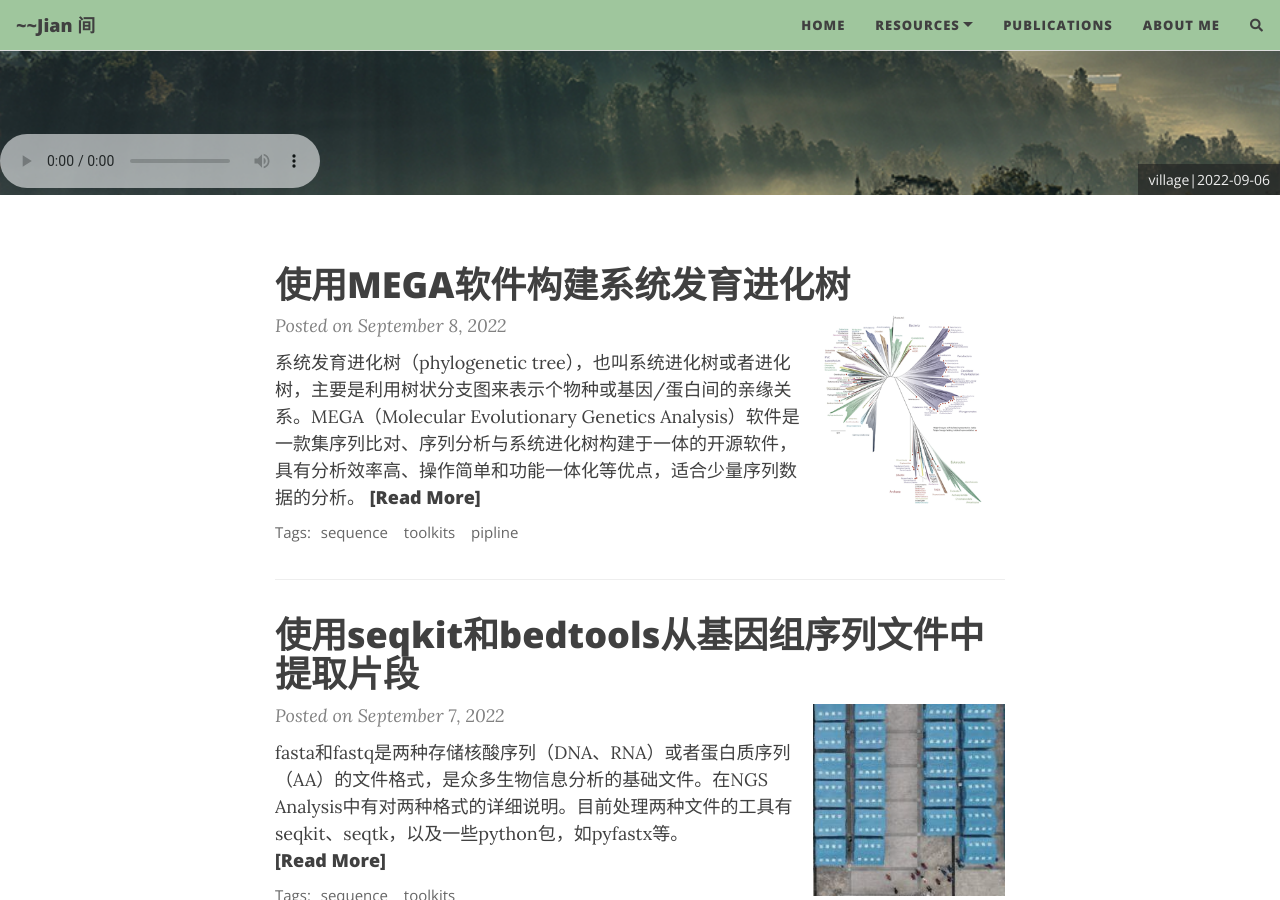
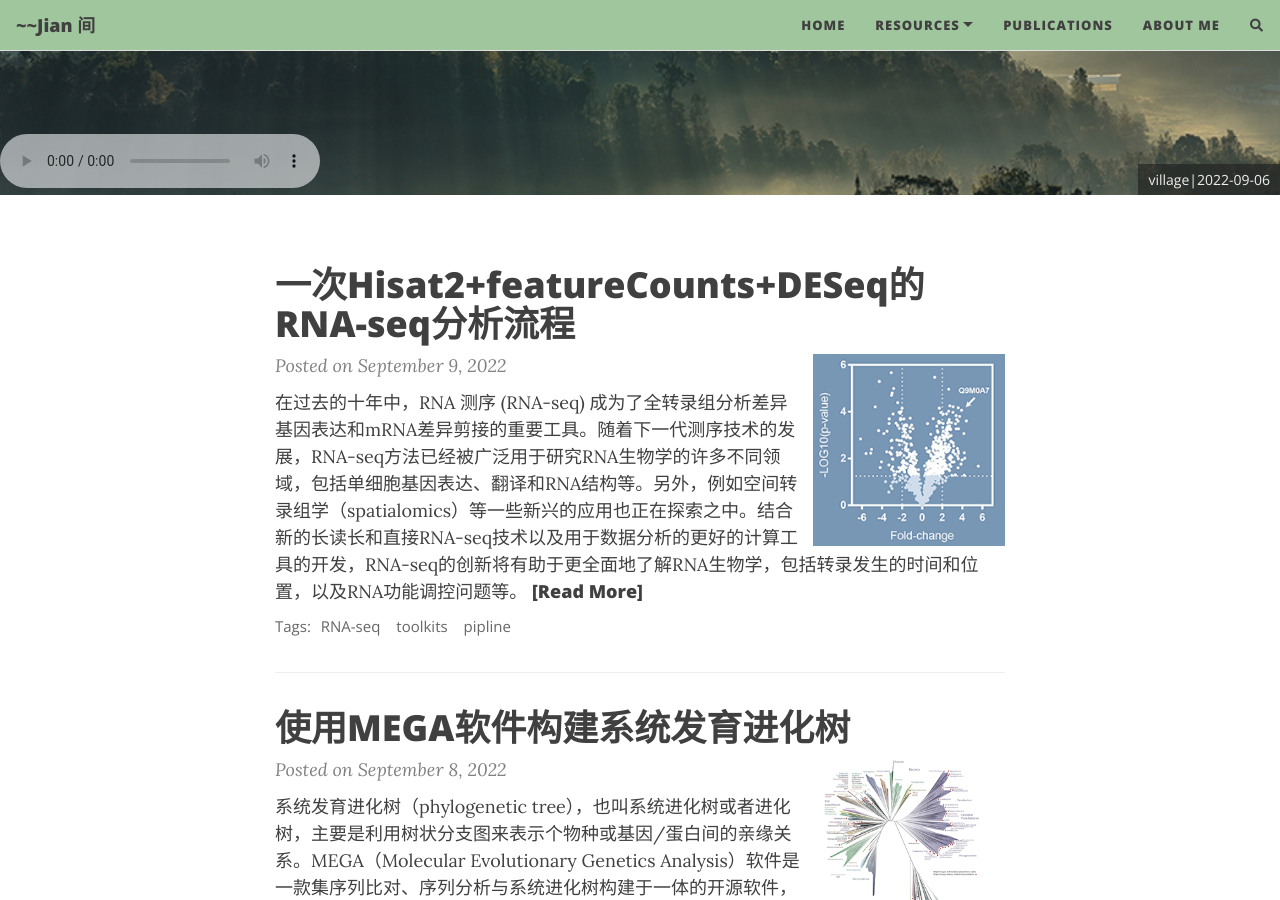
Before and after one commit to Zer0o0/intergap.githb.io, a Jekyll site: the page built from docs/index.html, in a window 1280 px wide and 900 px high, scrolled down 411 px. Built offline with Jekyll 4.4.1, drawn with Linux system fonts in a browser that asks for light colours; nearby versions of some CDN libraries; the list of posts is cut into pages by our own code; comment, search, counter and statistics services are not loaded; some of the changed lines change nothing that is shown.

Commit message:
add a post

````diff
--- a/docs/_posts/2022-09-08-phylogenetic-analysis.md
+++ b/docs/_posts/2022-09-08-phylogenetic-analysis.md
@@ -23,8 +23,8 @@ thumbnail-img: /assets/img/mds/lifetree.png
 4.5 进化树的美化（如树的形状和标签字体字号等）和输出
 
 **Bootstrap方法**会以原序列为蓝本随机重组生成新的序列，重复估算树模型。如果原序列计算得到的分枝在新Bootstrap中依然频繁出现，则该分枝的可信度高，分枝在Bootstrap中出现的频率就是表征分枝可信度的参数。在构建进化树的结果中，会出现Original Tree和Bootstrap Consensus Tree，其中
-Original Tree是步长检验构建的N次株树中的最优系统树。未经过多棵树合并，所以Original Tree上有计算得到的距离数据，可以精确地表征两个基因的亲缘远近，MEGA形成的Original Tree上也有频率参数，实际来自Bootstrap Consensus Tree的对应分枝；
-Bootstrap Consensus Tree 是很多次Bootstrap得到的平均结果，它不包含进化距离信息（在设置View时无法调用，也没有意义），分枝上的数字代表该分枝的频率参数，即经步长检验有百分之几的树具有这根树枝，反应了该树枝的可信度。另外，它的拓扑结构也可能与Original Tree有较大差异。
+1）Original Tree是步长检验构建的N次株树中的最优系统树。未经过多棵树合并，所以Original Tree上有计算得到的距离数据，可以精确地表征两个基因的亲缘远近，MEGA形成的Original Tree上也有频率参数，实际来自Bootstrap Consensus Tree的对应分枝；
+2）Bootstrap Consensus Tree 是很多次Bootstrap得到的平均结果，它不包含进化距离信息（在设置View时无法调用，也没有意义），分枝上的数字代表该分枝的频率参数，即经步长检验有百分之几的树具有这根树枝，反应了该树枝的可信度。另外，它的拓扑结构也可能与Original Tree有较大差异。
 
 Ref: [Building Phylogenetic Trees from Molecular Data with MEGA](https://academic.oup.com/mbe/article/30/5/1229/992850?login=true)
 
@@ -49,10 +49,16 @@ ML方法对所有可能的系统发育树都计算似然函数，似然函数值
 - 贝叶斯推断法 BI (Bayesian Inference)
 
 近年来发展起来的一种新的利用贝叶斯演绎法预测种系发生史的系统进化分析方法，它既保留了最大似然法的基本原理，又引进了马尔科夫链的蒙特卡洛方法(markov chain monte carlo process)，来模拟演化树的较晚期可能性分布，并使计算时间大大缩短。
-贝叶斯法的优点在于：推导系统树、评估系统树的不确定性、检测选择作用、比较系统树、参考化石记录计算分歧时间和检测分子钟。贝叶斯法得到的系统进化树不需要利用自引导法进行检验，其后验概率直观地反映了系统进化树的可信程度，是一种系统进化分析的好方法，它既能根据分子进化的现有理论和各种模型用概率重建系统进化关系，又克服了最大似然法计算速度慢、不适用于大数据集样本的缺陷。贝叶斯法可以选择适当的模型来拟合数据，它和最大似然法相似，都是选定一个进化模型，然后通过程序搜索模型和序列数据一致的最优系统树。但二者基本的不同在于，最大似然法是以观察数据的最大概率来拟合系统树，贝叶斯法是通过系统树对数据及进化模型的最大拟合概率而得到系统树；最大似然法给出的是数据的概率，而贝叶斯法给出的是模型的概率；最大似然法搜索单一的最相似系统树，贝叶斯法得到的是具有大致相等似然的系统树集合。另外，通过贝叶斯法分析得到的结果很容易解释，系统树分支上的数值就表明了该分支的概率，而且通过贝叶斯法，我们可以利用复杂的碱基替代模型快速而有效地分析大的数据。
+贝叶斯法的优点在于：推导系统树、评估系统树的不确定性、检测选择作用、比较系统树、参考化石记录计算分歧时间和检测分子钟。贝叶斯法得到的系统进化树不需要利用自引导法进行检验，其后验概率直观地反映了系统进化树的可信程度，是一种系统进化分析的好方法，它既能根据分子进化的现有理论和各种模型用概率重建系统进化关系，又克服了最大似然法计算速度慢、不适用于大数据集样本的缺陷。
+贝叶斯法可以选择适当的模型来拟合数据，它和最大似然法相似，都是选定一个进化模型，然后通过程序搜索模型和序列数据一致的最优系统树。但二者基本的不同在于，最大似然法是以观察数据的最大概率来拟合系统树，贝叶斯法是通过系统树对数据及进化模型的最大拟合概率而得到系统树；最大似然法给出的是数据的概率，而贝叶斯法给出的是模型的概率；最大似然法搜索单一的最相似系统树，贝叶斯法得到的是具有大致相等似然的系统树集合。
+另外，通过贝叶斯法分析得到的结果很容易解释，系统树分支上的数值就表明了该分支的概率，而且通过贝叶斯法，我们可以利用复杂的碱基替代模型快速而有效地分析大的数据。
 
 **总结一下：**
-常用构树方法的比较甄选从上述我们可以了解到，重建系统发生树的方法有很多，也各有优缺点。因此在实际操作中，往往需要根据自己的研究需要联合使用不同的构树方法以获得最佳分析结果。比较以上几种主要的构树方法，一般情况下，若有合适的分子进化模型可供选择，用最大似然法构树获得的结果较好；对于近缘物种序列，通常情况下使用最大简约法；而对于远缘物种序列，一般使用邻接法或最大似然法。对于相似度很低的序列，邻接法往往出现长枝吸引(branch attraction)现象，有时严重干扰进化树的构建。对于各种方法重建进化树的准确性，Hall (2005)认为贝叶斯法最好，其次是最大似然法，然后是最大简约法。其实如果序列的相似性较高，各种方法都会得到不错的结果，模型间的差别也不大。邻接法和最大似然法是需要选择模型的。蛋白质序列和DNA序列的模型选择是不同的。蛋白质序列的构树模型一般选择Poissoncorrection(泊松修正)，而核酸序列的构树模型一般选择Kimura2-parameter (Kimura一2参数)。如果对各种模型的理解并不深入，最好不要使用其他复杂的模型。参数的设置推荐使用缺省的参数。在重建进化树过程中，均需选择bootstrap进行树的检验。一般bootstrap的值>70，则认为重建的进化树较为可靠。如果bootstrap的值太低，则有可能进化树的拓扑结构有错误，进化树是不可靠的。因此，一般推荐用两种以上不同的方法构建进化树，如果所得到的进化树类似，且bootstrap值总体较高，则得到的结果较为可靠。通常情况下，只要选择了合适的方法和模型，构出的树均是有意义的，研究者可根据自己研究的需要选择最佳的树进行分析。
+常用构树方法的比较甄选从上述我们可以了解到，重建系统发生树的方法有很多，也各有优缺点。因此在实际操作中，往往需要根据自己的研究需要联合使用不同的构树方法以获得最佳分析结果。
+比较以上几种主要的构树方法，一般情况下，若有合适的分子进化模型可供选择，用最大似然法构树获得的结果较好；对于近缘物种序列，通常情况下使用最大简约法；而对于远缘物种序列，一般使用邻接法或最大似然法。对于相似度很低的序列，邻接法往往出现长枝吸引(branch attraction)现象，有时严重干扰进化树的构建。
+对于各种方法重建进化树的准确性，Hall (2005)认为贝叶斯法最好，其次是最大似然法，然后是最大简约法。其实如果序列的相似性较高，各种方法都会得到不错的结果，模型间的差别也不大。邻接法和最大似然法是需要选择模型的。蛋白质序列和DNA序列的模型选择是不同的。蛋白质序列的构树模型一般选择Poissoncorrection(泊松修正)，而核酸序列的构树模型一般选择Kimura2-parameter (Kimura2参数)。如果对各种模型的理解并不深入，最好不要使用其他复杂的模型。参数的设置推荐使用缺省的参数。
+在重建进化树过程中，均需选择bootstrap进行树的检验。一般bootstrap的值>70，则认为重建的进化树较为可靠。如果bootstrap的值太低，则有可能进化树的拓扑结构有错误，进化树是不可靠的。因此，一般推荐用两种以上不同的方法构建进化树，如果所得到的进化树类似，且bootstrap值总体较高，则得到的结果较为可靠。
+通常情况下，只要选择了合适的方法和模型，构出的树均是有意义的，研究者可根据自己研究的需要选择最佳的树进行分析。
 
 ### 建树基本步骤
 
--- /dev/null
+++ b/docs/_posts/2022-09-09-rna-seq-analysis.md
@@ -0,0 +1,173 @@
+---
+layout: post
+title: 一次Hisat2+featureCounts+DESeq的RNA-seq分析流程
+tags: [RNA-seq, toolkits, pipline]
+cover-img: /assets/img/mds/sanger_seq.png
+thumbnail-img: /assets/img/mds/volcano_plot.png
+---
+
+在过去的十年中，RNA 测序 (RNA-seq) 成为了全转录组分析差异基因表达和mRNA差异剪接的重要工具。随着下一代测序技术的发展，RNA-seq方法已经被广泛用于研究RNA生物学的许多不同领域，包括单细胞基因表达、翻译和RNA结构等。另外，例如空间转录组学（spatialomics）等一些新兴的应用也正在探索之中。结合新的长读长和直接RNA-seq技术以及用于数据分析的更好的计算工具的开发，RNA-seq的创新将有助于更全面地了解RNA生物学，包括转录发生的时间和位置，以及RNA功能调控问题等。
+
+RNA-seq的常规分析流程主要包括：1）建库测序，获取reads；2）对reads进行质控；3）去除接头和低质量碱基；4）将reads比对回参考基因组；5）统计reads数表征基因表达水平；6）基因差异表达分析或者联合多组学分析；7）基因功能富集分析等。常用工具如下：
+
+1. 质控
+[FastQC](https://www.bioinformatics.babraham.ac.uk/projects/fastqc/)、[fastp](https://github.com/OpenGene/fastp)、[RSeQC](http://rseqc.sourceforge.net/)等
+2. 预处理reads
+[Cutadapt](https://cutadapt.readthedocs.io/en/stable/)、[Trim Galore (Cutadapt+fastQC)](https://www.bioinformatics.babraham.ac.uk/projects/trim_galore/)、[Trimmomatic](http://www.usadellab.org/cms/?page=trimmomatic)等
+3. reads回贴
+[HISAT2](http://daehwankimlab.github.io/hisat2/)、[STAR](https://github.com/alexdobin/STAR)
+4. 计算基因表达量
+[featureCounts](http://subread.sourceforge.net/featureCounts.html)、[StringTie](https://ccb.jhu.edu/software/stringtie/)、[Salmon](https://salmon.readthedocs.io/en/latest/salmon.html)、[Cufflinks](https://github.com/cole-trapnell-lab/cufflinks)
+Salmon可以选择跳过reads比对回参考基因组步骤。
+5. 差异分析
+[Cufflinks-cuffdiff](https://github.com/cole-trapnell-lab/cufflinks)、[DESeq2](https://bioconductor.org/packages/release/bioc/html/DESeq2.html)、[limma](https://bioconductor.org/packages/release/bioc/html/limma.html)、[edgeR](https://bioconductor.org/packages/release/bioc/html/edgeR.html)
+6. 功能富集分析
+[DAVID](https://david.ncifcrf.gov/home.jsp)、[GSEA](https://www.gsea-msigdb.org/gsea/index.jsp)、[Enrichr](https://maayanlab.cloud/Enrichr/)、[panther](http://pantherdb.org/)、[GREAT](http://bejerano.stanford.edu/great/public/html/)、[clusterProfiler](https://bioconductor.org/packages/release/bioc/html/clusterProfiler.html)等
+
+[Snakemake](https://snakemake.readthedocs.io/en/stable/)是基于Python语言实现的一个工作流管理系统，用于创建可重复和可扩展的数据分析流程的工具。Snakemake 可以根据分析所需软件描述，自动部署到任何执行环境。此外，可以无缝扩展到服务器、集群、网格和云环境，无需修改工作流定义。
+
+### reads数据处理
+
+如下为基于Snakemake定义的RNA-seq分析流程，使用了Hisat2+featureCounts+DESeq2的组合工具，针对双端测序（pair-end）使用：
+```
+###################
+# Genome files #
+genome_index="/home/user/genomes/hisat2Index/hg38/genome"  #参考基因组
+genome_gtf="/home/user/genomes/hg38.ncbiRefSeq.gtf"        #参考基因组注释文件
+###################
+# input files #
+species="Human/Homo sapiens"  #
+reads=["_R1","_R2"]           #或者_1,_2
+ext=".fastq.gz"               #或者.fq.gz
+path_origin=""                #测序原始数据存放路径
+samples=[]                    #样本名，不加后缀
+###################
+# pre-pipeline #
+import os
+import sys
+from pathlib import Path
+
+
+p = Path(path_origin)
+ss=list(p.glob("**/*"+ext))   # 注意，**目录链接无法找到文件
+l=len(ext)+len(reads[0])
+
+Path("rawdata").mkdir(parents=True, exist_ok=True)
+pwd=Path.cwd()
+for s in ss:
+    f=s.name
+    if f[0:-l] in samples:
+        s2=pwd / "rawdata"/ f
+        #s2.unlink(missing_ok=True)  #python 3.8支持
+        if s2.exists():
+            os.remove(s2)
+        s2.symlink_to(s)  #注意s2为生成的软链接文件
+        #os.symlink(s,s2)
+
+print("#"*10)
+print("Species is:")
+print("All samples:", samples)
+print("#"*10)
+###################
+rule all:
+    input:
+        expand("fastQC/{sample}{read}_fastqc.html",sample=samples,read=reads),
+        expand("alignment/{sample}.filter.sorted.bam.bai",sample=samples),
+        expand("counts/{sample}.tab",sample=samples),
+        expand("featurecounts/{sample}.count.txt",sample=samples),
+        #"counts/gene_count_matrix.csv"
+
+rule trimgalore:
+    input:
+        r1="rawdata/{sample}"+reads[0]+ext,
+        r2="rawdata/{sample}"+reads[1]+ext
+    output:
+        r1="trimdata/{sample}"+reads[0]+ext,
+        r2="trimdata/{sample}"+reads[1]+ext
+    params:
+        tmp1="trimdata/{sample}"+reads[0]+"_val_1.fq.gz",
+        tmp2="trimdata/{sample}"+reads[1]+"_val_2.fq.gz"
+    threads: 4
+    log:
+        "trimdata/logs/{sample}.log"
+    shell:
+        "trim_galore --paired --stringency 3 -q 20 --length 20 -o trimdata --cores {threads} {input.r1} {input.r2} 2> {log}; "
+        "mv {params.tmp1} {output.r1}; "
+        "mv {params.tmp2} {output.r2}"
+
+rule fastqc:
+    input:
+        "trimdata/{sample}{read}"+ext
+    output:
+        "fastQC/{sample}{read}_fastqc.html"
+    log:
+        "fastQC/logs/{sample}{read}.log"
+    shell:
+        "fastqc -o fastQC -t {threads} -q {input} 2> {log}"
+
+rule hisat2:
+    input:
+        r1="trimdata/{sample}"+reads[0]+ext,
+        r2="trimdata/{sample}"+reads[1]+ext
+    output:
+        bam="alignment/{sample}.bam",
+        summary="alignment/{sample}.summary"
+    threads: 24
+    params:
+        index=genome_index,
+        splice="alignment/{sample}.splice.txt",
+        met="alignment/{sample}.matrix.txt"
+    log:
+        "alignment/logs/{sample}.align.log"
+    shell:
+        "hisat2 -q --rna-strandness RF --dta-cufflinks -x {params.index} -1 {input.r1} -2 {input.r2} -p {threads} --novel-splicesite-outfile {params.splice} --summary-file {output.summary} --met-file {params.met} | "
+        "samtools view -Sbh - > {output.bam} 2> {log}"
+#链特异性，如果使用dUTP: --rna-strandness RF，默认非链特异性
+
+rule filter:
+    input:
+        "alignment/{sample}.bam"
+    output:
+        "alignment/{sample}.filter.sorted.bam"
+    threads: 16
+    log:
+        "alignment/logs/{sample}.filter.log"
+    shell:
+        "samtools view -b -F 780 -f 2 -q 30 -@ {threads} {input} | "
+        "samtools sort -@ {threads} -o {output} 2> {log}"
+
+rule bamindex:
+    input:
+        "alignment/{sample}.filter.sorted.bam"
+    output:
+        "alignment/{sample}.filter.sorted.bam.bai"
+    shell:
+        "samtools index {input}"
+
+rule stringtie:
+    input:
+        "alignment/{sample}.filter.sorted.bam"
+    output:
+        gtf="counts/{sample}/{sample}.gtf",
+        tab="counts/{sample}.tab"
+    params:
+        ann=genome_gtf
+    log:
+        "counts/logs/{sample}.log"
+    shell:
+        "stringtie -o {output.gtf} -A {output.tab} -e -G {params.ann} --rf {input} 2> {log}"
+
+rule featurecounts:
+    input:
+        "alignment/{sample}.filter.sorted.bam"
+    output:
+        "featurecounts/{sample}.count.txt"
+    params:
+        gtf=genome_gtf
+    log:
+        "featurecounts/logs/{sample}.count.log"
+    shell:
+        "featureCounts -s 2 -p -B -t exon -g gene_id -a {params.gtf} -o {output} {input} 2> {log}"
+```
+
+### 差异表达分析
````
Also changed, not shown: docs/assets/img/covers/sanger_seq.png (added), docs/assets/img/mds/luding0905.png (deleted), docs/assets/img/mds/volcano_plot.png (added).
